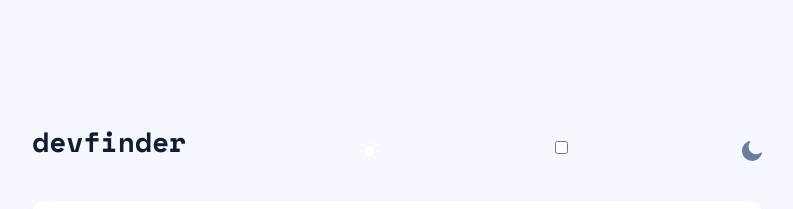
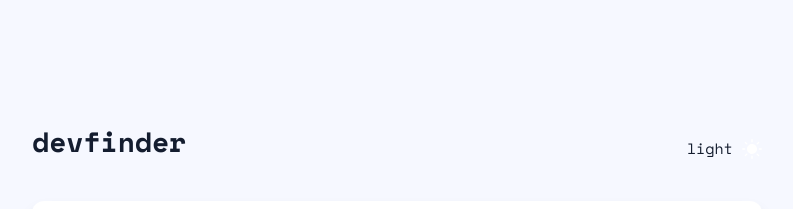
Before and after one commit to ClaytonDewey/github-user-search, a React (Create React App) app: page / in a window 1280 px wide. Shown: the top 209 px of the page, without its empty margins (243-1036 px from the left). Built offline with nearby package versions, Linux system fonts and the light colour scheme; no server answers.

Commit message:
Setup/import Theme toggler

```diff
--- a/src/components/Header.js
+++ b/src/components/Header.js
@@ -1,4 +1,6 @@
 import styled from 'styled-components';
+import { useDarkMode } from './theme/useDarkMode';
+import { lightTheme, darkTheme } from './theme/Themes';
 import Toggle from './theme/Toggler';
 
 const HeaderStyled = styled.header`
@@ -17,10 +19,13 @@ const HeaderStyled = styled.header`
 `;
 
 const Header = () => {
+  const [theme, themeToggler] = useDarkMode();
+  const themeMode = theme === 'light' ? lightTheme : darkTheme;
+
   return (
     <HeaderStyled>
       <h1>devfinder</h1>
-      <Toggle />
+      <Toggle theme={theme} toggleTheme={themeToggler} />
       {/* <p>
         Light <Icon name='sun' />
       </p> */}
--- a/src/components/theme/Toggler.js
+++ b/src/components/theme/Toggler.js
@@ -1,23 +1,29 @@
+import styled from 'styled-components';
 import { Icon } from '../../svg';
+const TogglerStyled = styled.div`
+  input {
+    visibility: hidden;
+    height: 0;
+    width: 0;
+  }
+`;
 
 const Toggle = ({ theme, toggleTheme }) => {
   return (
-    <>
-      <Icon name='sun' />
+    <TogglerStyled>
       <div className='toggle-container'>
-        <input
-          type='checkbox'
-          id='mode'
-          className={`toggle ${theme}`}
-          onChange={toggleTheme}
-        />
         <label htmlFor='mode' className='label'>
-          <div className='ball'></div>
+          <span>{theme} </span>
+          {theme === 'light' ? <Icon name='sun' /> : <Icon name='moon' />}
+          <input
+            type='checkbox'
+            id='mode'
+            className={`toggle ${theme}`}
+            onChange={toggleTheme}
+          />
         </label>
-        {/* <span>{theme} Mode </span> */}
       </div>
-      <Icon name='moon' />
-    </>
+    </TogglerStyled>
   );
 };
 
```
